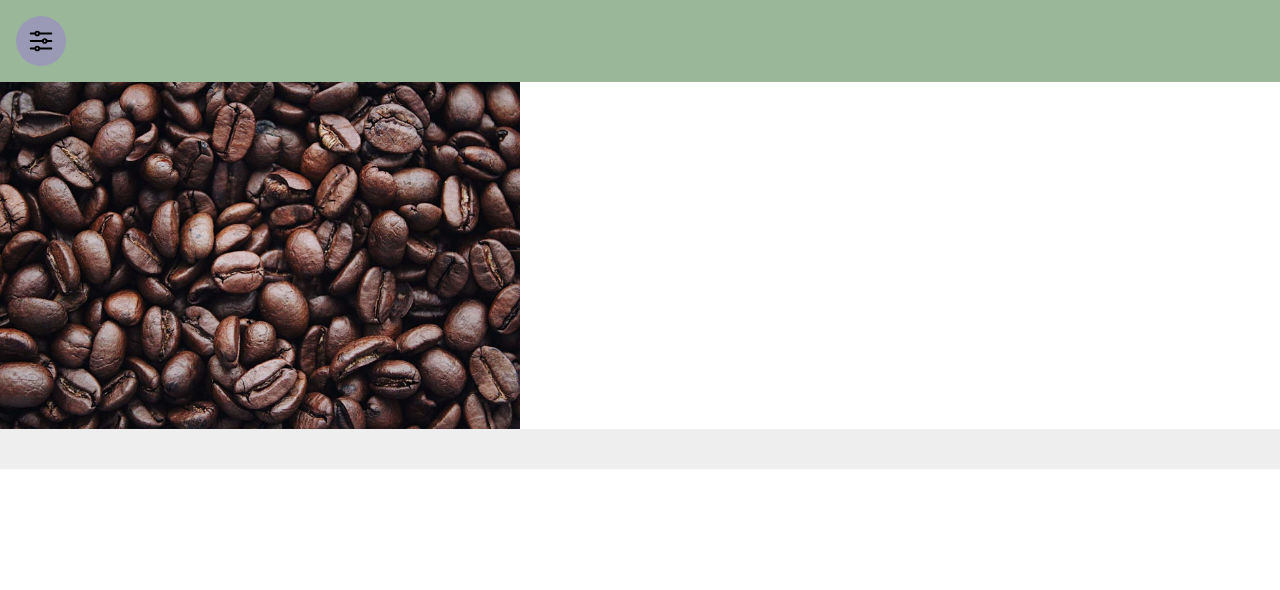
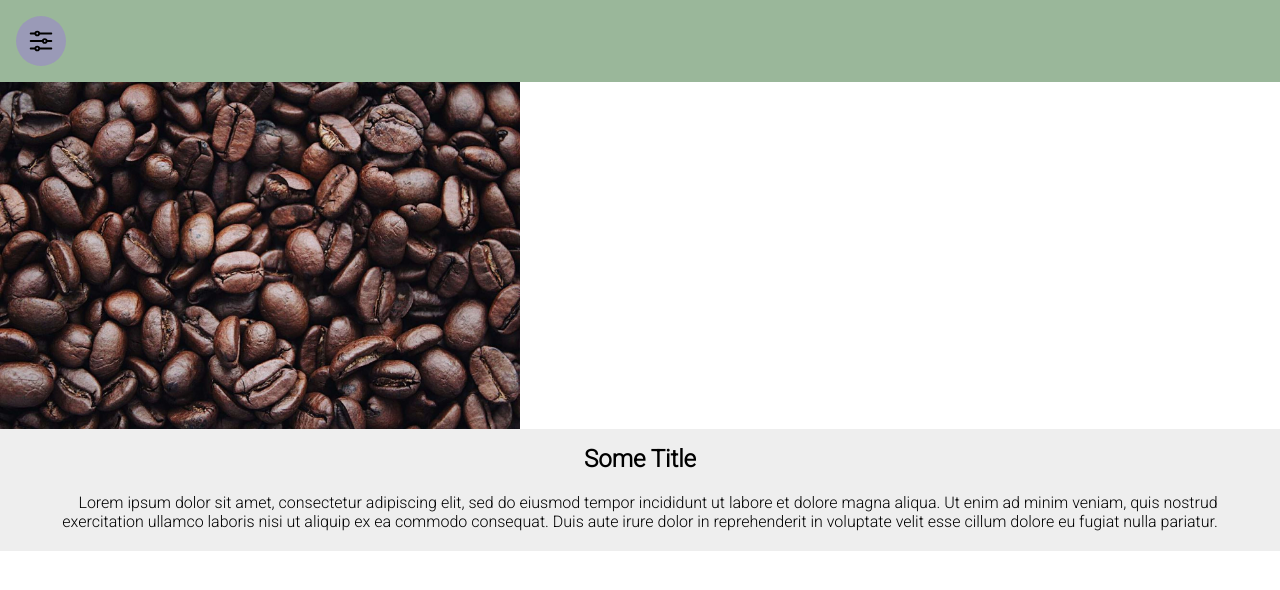
Before and after one commit to jepepper06/Angular-cofee-app, an Angular app: page / in a window 1280 px wide. Shown: the top 590 px of the page. Built offline with nearby package versions, Linux system fonts and the light colour scheme.

Commit message:
Changes to aling title of card

```diff
--- a/src/app/components/card/card.component.scss
+++ b/src/app/components/card/card.component.scss
@@ -2,9 +2,14 @@
   display: flex;
   flex-wrap: wrap;
   .caption-container{
+    text-align: center;
     margin: 0;
     display: flexbox;
     width: 100%;
+    background-color: #eee;
+    h2{
+      margin-top: 1rem;
+    }
   }
 
   img{
@@ -20,6 +25,5 @@
     text-indent: 16px;
     display: inline-block;
     padding: 20px;
-    background-color: #eee;
   }
 }
--- a/src/app/components/card/card.component.ts
+++ b/src/app/components/card/card.component.ts
@@ -10,9 +10,14 @@
   constructor() { }
 
   // PROPERTIES
-  @Input() text: string = '';
+  @Input() text: string = `Lorem ipsum dolor sit amet, consectetur
+  adipiscing elit, sed do eiusmod tempor incididunt ut labore et
+  dolore magna aliqua. Ut enim ad minim veniam, quis nostrud
+  exercitation ullamco laboris nisi ut aliquip ex ea commodo
+  consequat. Duis aute irure dolor in reprehenderit in voluptate velit
+  esse cillum dolore eu fugiat nulla pariatur.`;
 
-  @Input() title?: string = '';
+  @Input() title?: string = 'Some Title';
 
   @Input() img: string = '../../assets/images/cafe1.jpg';
 
```
